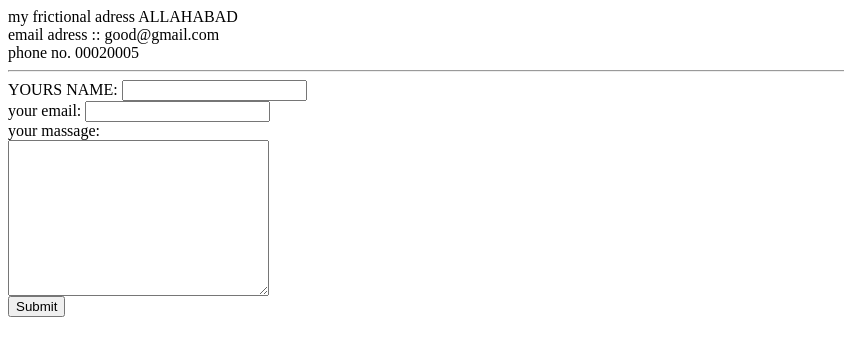
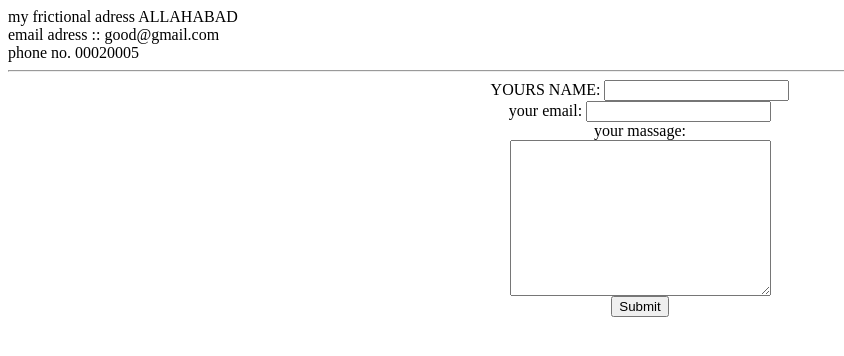
Before and after one commit to op2025/cv, a plain HTML site: page contact.html in a window 1280 px wide. Shown: the whole page, without its empty margins (0-844 px from the left). Drawn offline with Linux system fonts and the light colour scheme.

Commit message:
Update contact.html

```diff
--- a/contact.html
+++ b/contact.html
@@ -4,8 +4,10 @@ ALLAHABAD
 email adress :: good@gmail.com<br>
 phone no. 00020005
 <hr>
+
 <body>
-<form action="mailto:deepaksharma991871@gmail.com" method="post" enctype="text/plain" >
+  <center>
+<form action="mailto:om.mnnitian.25@gmail.com" method="post" enctype="text/plain" >
 <label> YOURS NAME:</label>
 <input type="text" name="your name:" value=""><br>
 <label >your email:</label>
@@ -14,5 +16,5 @@ phone no. 00020005
 <textarea name="your massage:" id="" cols="30" rows="10"></textarea><br>
 <input type="submit" name="" >
 </form>
-
+</center>
 </body>
```
